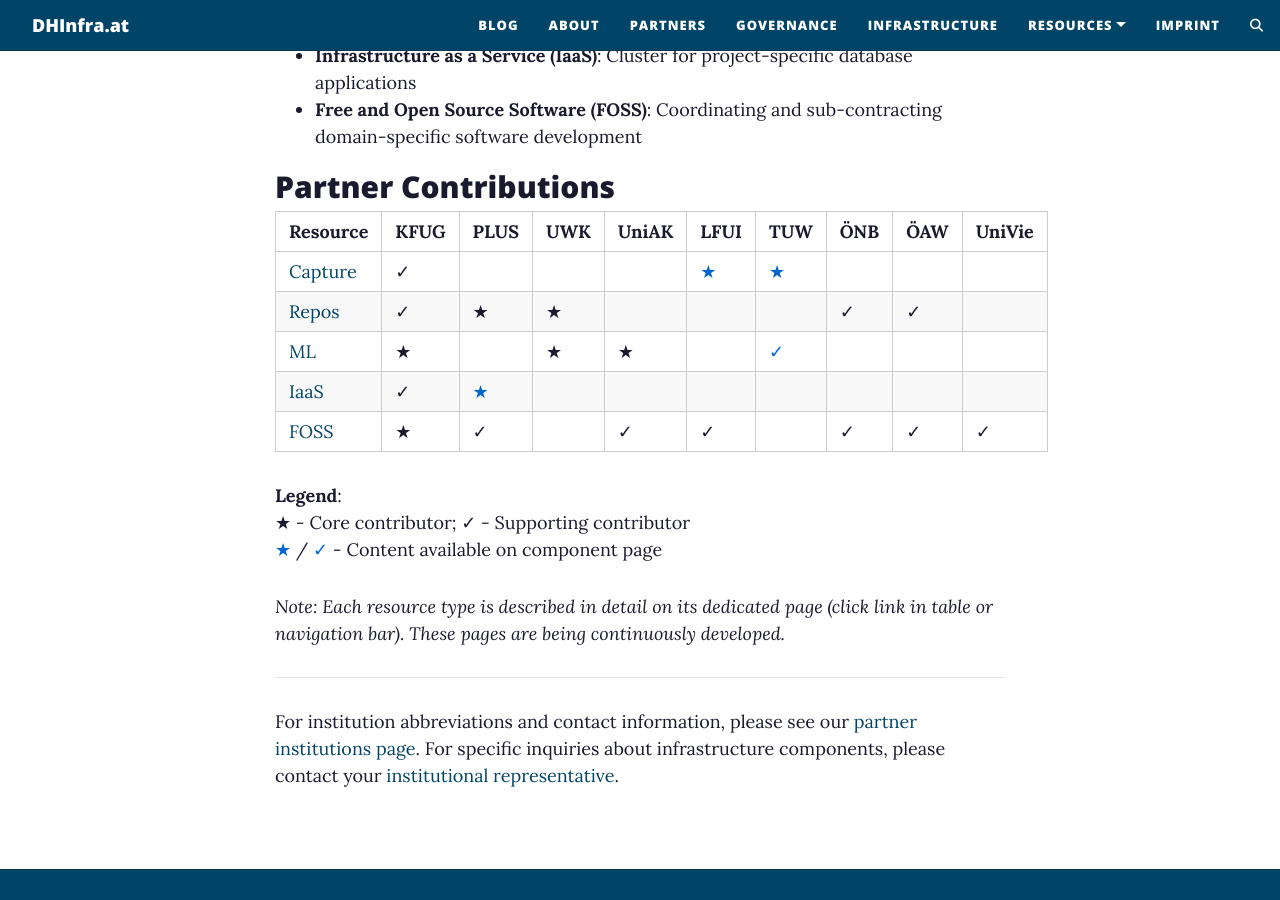
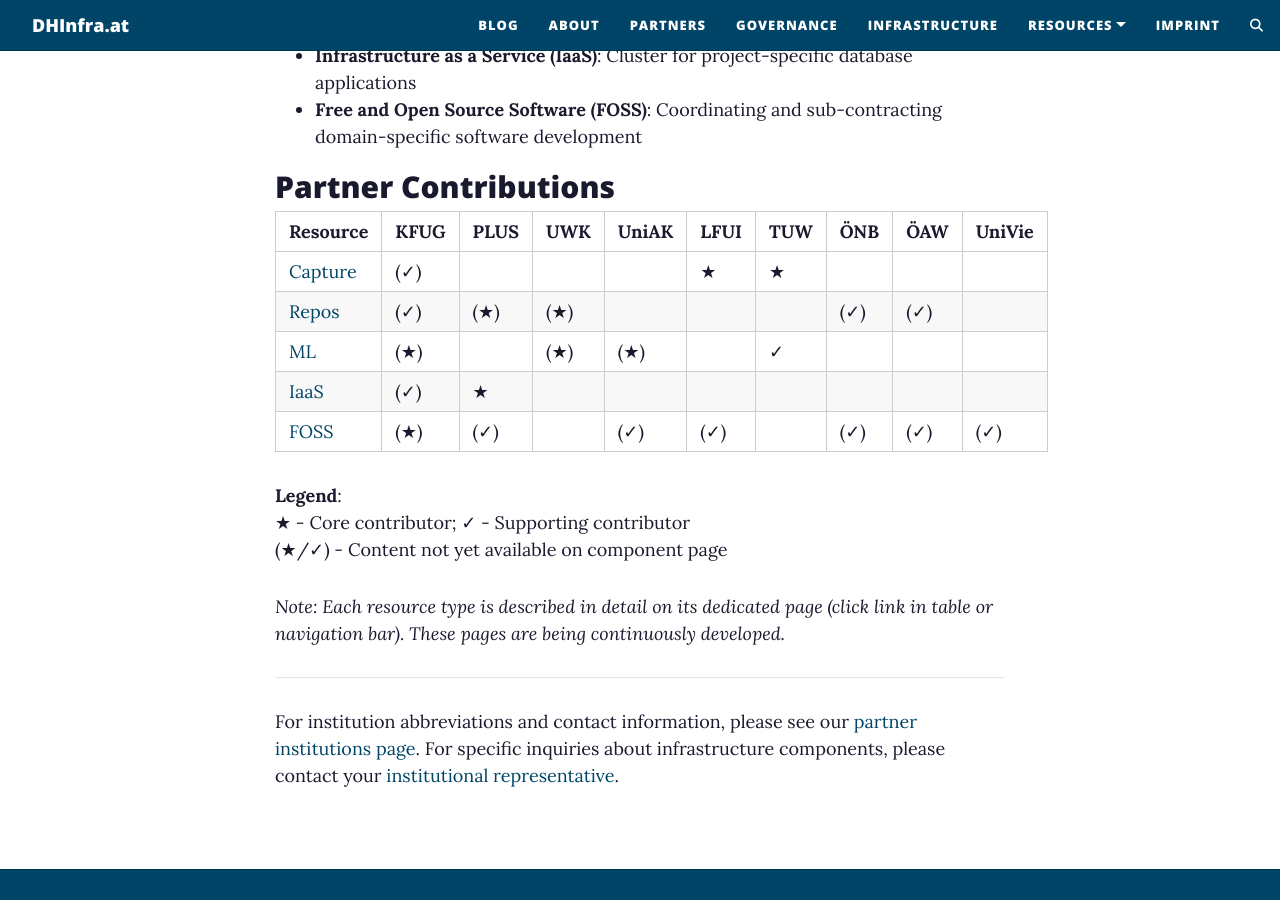
Before and after one commit to dhinfra-at/dhinfra-at.github.io, a Jekyll site: the page built from _pages/infrastructure.md, in a window 1280 px wide and 900 px high, scrolled down 463 px. Built offline with Jekyll 4.4.1, drawn with Linux system fonts in a browser that asks for light colours; comment, search, counter and statistics services are not loaded.

Commit message:
make contribution table visibly more accessible

```diff
--- a/_pages/infrastructure.md
+++ b/_pages/infrastructure.md
@@ -17,15 +17,15 @@ subtitle: DHInfra.at Hardware and Software
 
 | Resource | KFUG | PLUS | UWK | UniAK | LFUI | TUW | ÖNB | ÖAW | UniVie |
 |------|------|------|-----|--------|-----|-----|-----|-----|--------|
-| [Capture](/capture) | ✓ | | | | <span style="color: #0066cc">★</span> | <span style="color: #0066cc">★</span> | | | |
-| [Repos](/repos) | ✓ | ★ | ★ | | | | ✓ | ✓ | |
-| [ML](/ml) | ★ |  | ★ | ★ | | <span style="color: #0066cc">✓</span> |  | | |
-| [IaaS](/iaas) | ✓ | <span style="color: #0066cc">★</span> | | | | | | | |
-| [FOSS](/foss) | ★ | ✓ |  | ✓ | ✓ |  | ✓ | ✓ | ✓ |
+| [Capture](/capture) | (✓) | | | | ★ | ★ | | | |
+| [Repos](/repos) | (✓) | (★) | (★) | | | | (✓) | (✓) | |
+| [ML](/ml) | (★) |  | (★) | (★) | | ✓ |  | | |
+| [IaaS](/iaas) | (✓) | ★ | | | | | | | |
+| [FOSS](/foss) | (★) | (✓) |  | (✓) | (✓) |  | (✓) | (✓) | (✓) |
 
 **Legend**:
 ★ - Core contributor; ✓ - Supporting contributor
-<span style="color: #0066cc">★</span> / <span style="color: #0066cc">✓</span> - Content available on component page
+(★/✓) - Content not yet available on component page
 
 
 
```
